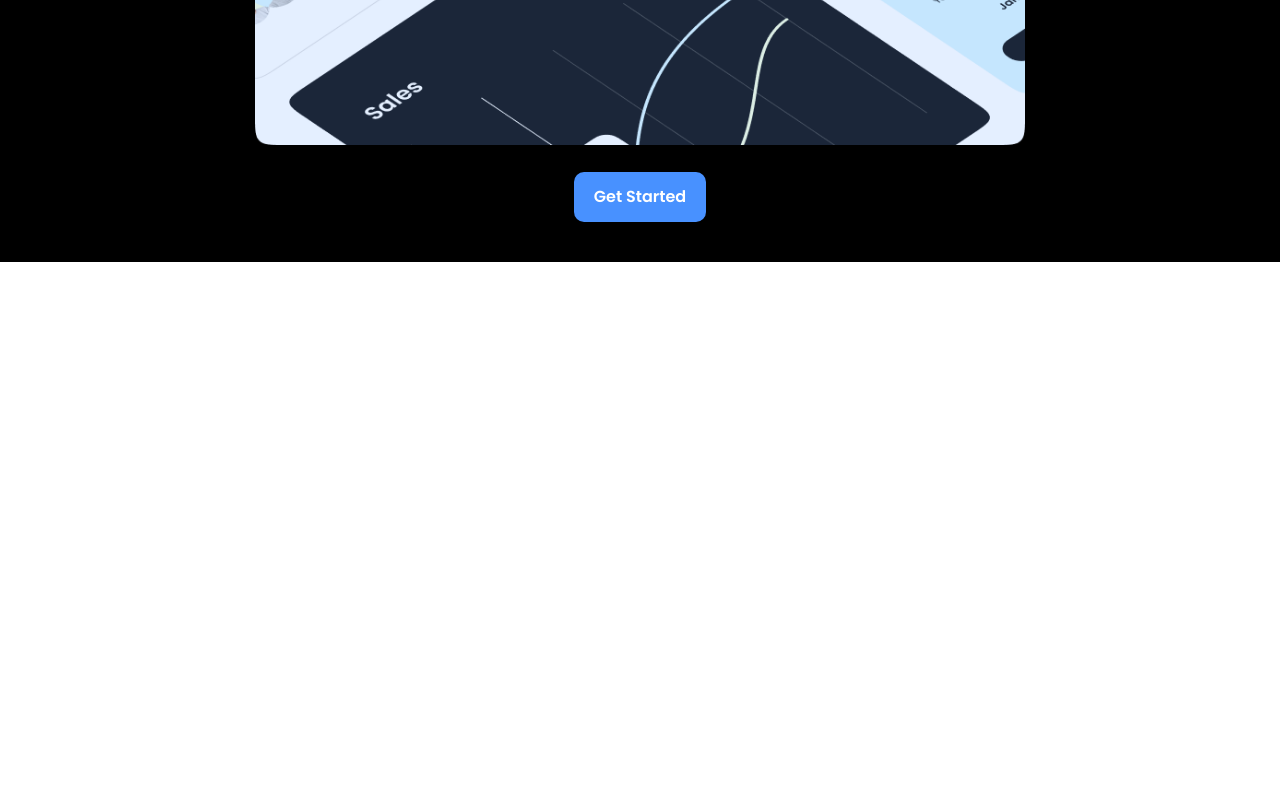
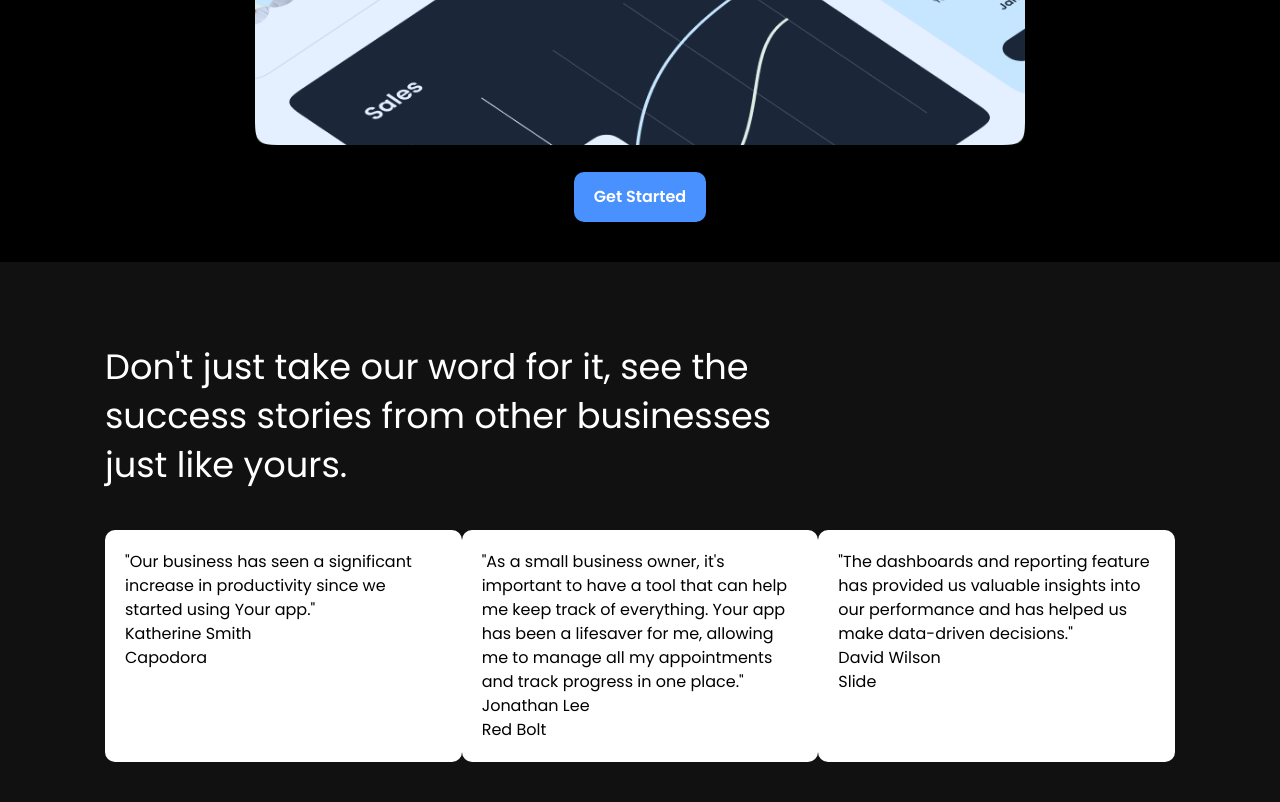
Before and after one commit to jaaska-dev/html-css-startup-template, a plain HTML site: page index.html in a window 1280 px wide. Shown: the part 1196-1998 px from the top of the page. Before the commit the page ends 1458 px from the top, so only its background shows below. Drawn offline with Linux system fonts and the light colour scheme.

Commit message:
Testimonials structured

```diff
--- a/css/style.css
+++ b/css/style.css
@@ -106,6 +106,22 @@ img {
 .video-preview {
   margin-bottom: 20px;
 }
+
+/* Testimonials */
+.testimonials {
+  padding: 40px 0px;
+}
+
+.testimonials .testimonials-heading {
+  width: 700px;
+  margin-bottom: 40px;
+}
+
+.testimonials-grid {
+  display: grid;
+  grid-template-columns: repeat(3, 1fr);
+}
+
 
 
 /* Utility Classes */
@@ -218,3 +234,12 @@ img {
   background: black;
   color: #fff;
 }
+
+/* Card */
+
+.card {
+  background: #fff;
+  color: #000;
+  border-radius: 10px;
+  padding: 20px;
+}
--- a/index.html
+++ b/index.html
@@ -82,6 +82,48 @@
         </div>
       </div>
     </section>
+
+    <!-- Testimonials -->
+    <section class="testimonials bg-dark">
+      <div class="container">
+        <h3 class="testimonials-heading text-xl">
+          Don't just take our word for it, see the success stories from other
+          businesses just like yours.
+        </h3>
+        <div class="testimonials-grid">
+          <div class="card">
+            <p>
+              "Our business has seen a significant increase in productivity
+              since we started using Your app."
+            </p>
+
+            <p>Katherine Smith</p>
+            <p>Capodora</p>
+          </div>
+          <div class="card">
+            <p>
+              "As a small business owner, it's important to have a tool that can
+              help me keep track of everything. Your app has been a lifesaver
+              for me, allowing me to manage all my appointments and track
+              progress in one place."
+            </p>
+
+            <p>Jonathan Lee</p>
+            <p>Red Bolt</p>
+          </div>
+          <div class="card">
+            <p>
+              "The dashboards and reporting feature has provided us valuable
+              insights into our performance and has helped us make data-driven
+              decisions."
+            </p>
+
+            <p>David Wilson</p>
+            <p>Slide</p>
+          </div>
+        </div>
+      </div>
+    </section>
     <script src="js/main.js"></script>
   </body>
 </html>
```
